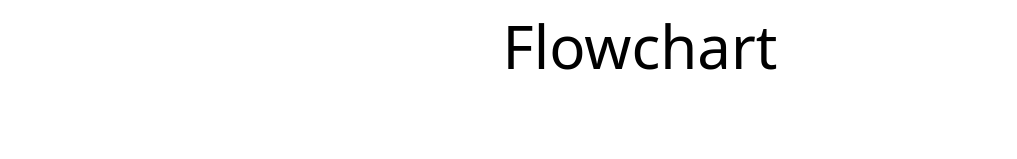
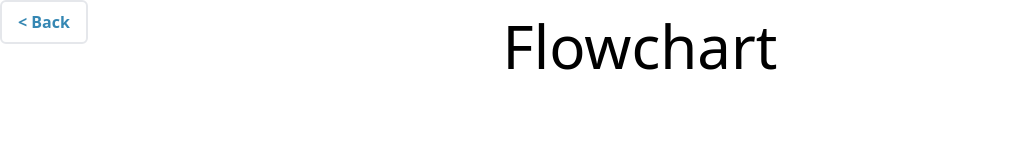
Before and after one commit to kufupa/drp44, a React (Create React App) app: page /FlowChart in a window 1280 px wide. Shown: the top 159 px of the page, without its empty margins (0-1017 px from the left). Built offline with nearby package versions, Linux system fonts and the light colour scheme; no server answers; the database is empty.

Commit message:
Feat: Added generic back button, style of buttons, and made homeScreen div's into buttons

```diff
--- /dev/null
+++ b/src/components/BackButton.tsx
@@ -0,0 +1,26 @@
+import React, { useState } from 'react';
+import { useNavigate } from 'react-router-dom';
+
+const BackButton: React.FC = () => {
+  const navigate = useNavigate();
+  const [isHovered, setIsHovered] = useState(false);
+
+  const handleClick = () => {
+    navigate(-1);
+  };
+
+  return (
+    <button
+      className='bg-transparent border-2 border-clickBlue rounded-md py-2 px-4 font-bold textBlue'
+      style={{ position: 'fixed', top: 0, left: 0, backgroundColor: isHovered ? 'clickBlue' : 'transparent'}}
+
+      onClick={handleClick}
+      onMouseEnter={() => setIsHovered(true)}
+      onMouseLeave={() => setIsHovered(false)}
+    >
+      &lt; Back
+    </button>
+  );
+};
+
+export default BackButton;
--- a/src/pages/FlowChart.tsx
+++ b/src/pages/FlowChart.tsx
@@ -4,6 +4,7 @@ import { firstButton, nextButtons, selectFlowchart } from '../utils/select_flowc
 import { useLocation, useNavigate } from 'react-router-dom';
 import { Question } from '../utils/question';
 import { CategoryEnum } from '../utils/category.enum';
+import BackButton from '../components/BackButton';
 
 const FlowChart: React.FC = () => {
     const location = useLocation();
@@ -54,6 +55,7 @@ const FlowChart: React.FC = () => {
 
     return (
         <div>
+            <BackButton />
             <div className='text-6xl'>Flowchart</div>
             <div>
                 <div>
--- a/src/pages/HomeScreen.tsx
+++ b/src/pages/HomeScreen.tsx
@@ -21,8 +21,8 @@ const HomeScreen: React.FC = () => {
     <div className='fixed inset-0 backgroundPale text-white flex flex-col items-center justify-center'>
       <div className='text-5xl textClickBlue font-bold max-w-md'>Welcome to quickER!</div>
       <img src={homeScreenImage} alt="Image" className='h-96'/>
-      <div className='bgBlue text-white rounded-full py-6 px-20 mt-2 font-bold ' style={{fontSize: '24px'}} onClick={handleClickPatient}>Patient</div>
-      <div className='textBlue font-bold rounded-full py-3 px-10 mt-8 border-4 border-blue-200' onClick={handleClickHospital}>Hospital</div>
+      <button className='bgBlue text-white rounded-full py-6 px-20 mt-2 font-bold ' style={{fontSize: '24px'}} onClick={handleClickPatient}>Patient</button>
+      <button className='textBlue font-bold rounded-full py-3 px-10 mt-8 border-4 border-blue-200' onClick={handleClickHospital}>Hospital</button>
     </div>
   );
 };
--- a/src/pages/HospitalScreen.tsx
+++ b/src/pages/HospitalScreen.tsx
@@ -6,6 +6,7 @@ import HospitalDiv from '../components/HospitalDiv';
 import { HospitalDetails } from '../components/HospitalDetails';
 import { useLocation, useNavigate } from 'react-router-dom';
 import { getAllHospitalDetails } from "../backend/hospitals"
+import BackButton from '../components/BackButton';
 
 const HospitalScreen: React.FC = () => {
   // To get data from backend
@@ -47,6 +48,7 @@ const HospitalScreen: React.FC = () => {
 
     return (
         <div>
+            <BackButton />
             <div className='text-5xl font-black'>List Of Hospitals</div>
             <div className='py-6'>We're presenting the best hospitals for you, based on both the hospital's waiting time and your commute time.</div>
             <div className='grid grid-cols-10'>
--- a/src/pages/Presentation.tsx
+++ b/src/pages/Presentation.tsx
@@ -2,6 +2,7 @@ import React, { useState } from 'react';
 import { useNavigate } from 'react-router-dom';
 import { db } from "../backend/db" ;
 import { collection, addDoc} from "firebase/firestore";
+import BackButton from '../components/BackButton';
 
 
 const PresentationForm: React.FC = () => {
@@ -31,6 +32,7 @@ const PresentationForm: React.FC = () => {
 
   return (
     <div className="fixed inset-0 backgroundPale flex flex-col items-center justify-center">
+      <BackButton /> {/* Render the BackButton component */}
       <form onSubmit={handleSubmit} className="w-full max-w-md p-8">
         <h1 className="text-5xl font-bold mb-6 text-center textClickBlue">Describe your problem</h1>
         <div className='relative'>
--- a/src/pages/RegisterHospital.tsx
+++ b/src/pages/RegisterHospital.tsx
@@ -1,6 +1,7 @@
 import React, { useState } from 'react';
 import { useLocation, useNavigate } from 'react-router-dom';
 import { registerHospitalInterest } from '../backend/hospitals';
+import BackButton from '../components/BackButton';
 
 
 const RegisterHospital: React.FC = () => {
@@ -23,10 +24,11 @@ const RegisterHospital: React.FC = () => {
     };
 
     return (
-        <div className='backgroundPale textBlue fixed inset-0 flex flex-col items-center justify-center'>
-            <div className='text-5xl font-bold top-10 absolute'>Register Your Hospital</div>
+        <div className='backgroundPale fixed inset-0 flex flex-col items-center justify-center font-bold textClickBlue'>
+            <BackButton /> {/* Render the BackButton component */}
+            <div className='text-5xl font-bold top-10 absolute textClickBlue'>Register Your Hospital</div>
             {/* Enter Image of */}
-            <div className='absolute md:top-32 top-40'>
+            <div className='absolute md:top-32 top-40 textBlue'>
                 <svg xmlns="http://www.w3.org/2000/svg" fill="none" viewBox="0 0 24 24" stroke-width="1.5" stroke="currentColor" className="size-40">
                     <path stroke-linecap="round" stroke-linejoin="round" d="M2.25 21h19.5m-18-18v18m10.5-18v18m6-13.5V21M6.75 6.75h.75m-.75 3h.75m-.75 3h.75m3-6h.75m-.75 3h.75m-.75 3h.75M6.75 21v-3.375c0-.621.504-1.125 1.125-1.125h2.25c.621 0 1.125.504 1.125 1.125V21M3 3h12m-.75 4.5H21m-3.75 3.75h.008v.008h-.008v-.008Zm0 3h.008v.008h-.008v-.008Zm0 3h.008v.008h-.008v-.008Z" />
                 </svg>
```
